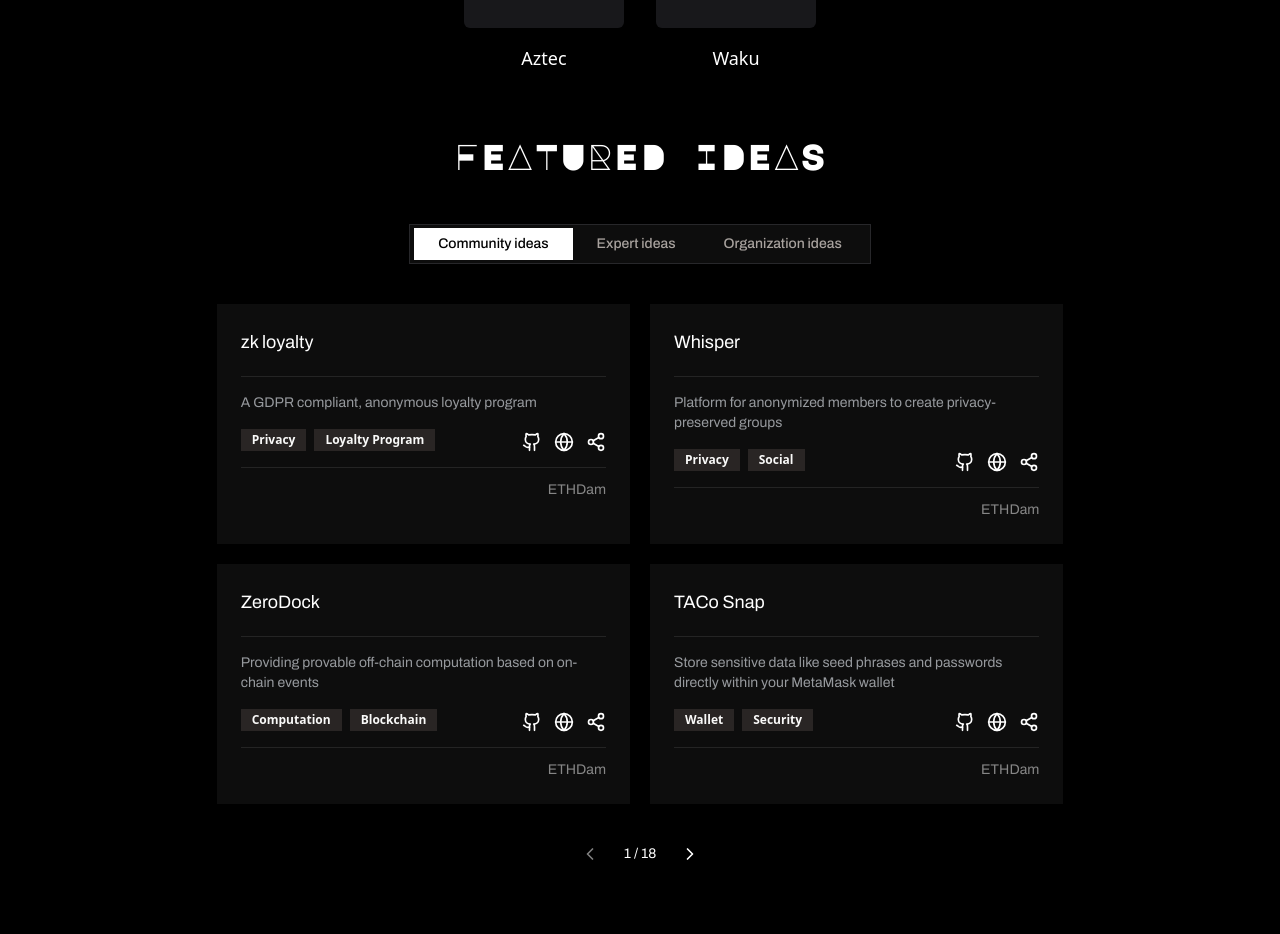
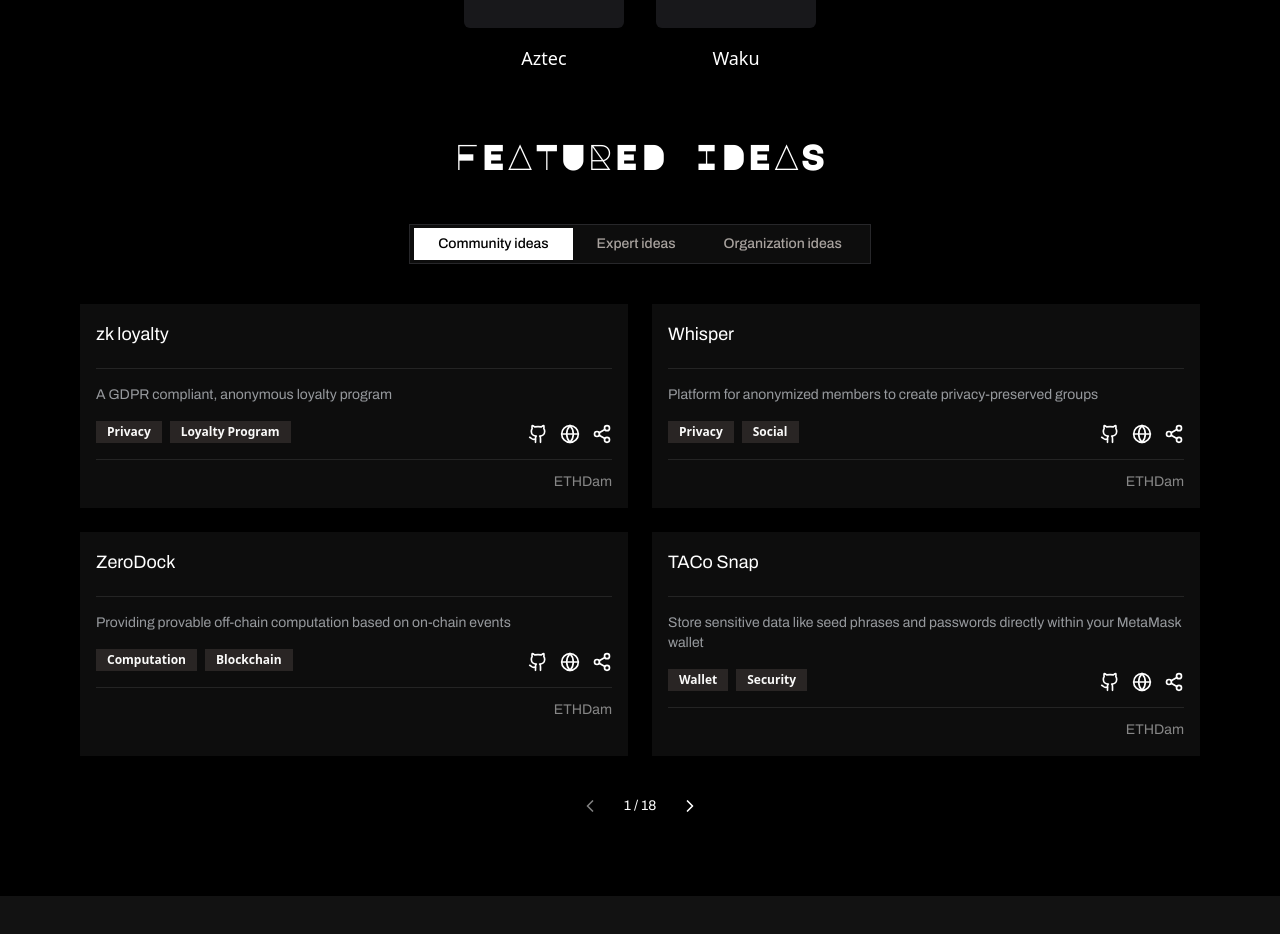
Before and after one commit to web3privacy/hackathonusecases, a Next.js app: page / in a window 1280 px wide. Shown: the part 700-1634 px from the top of the page. After the commit the page ends 1596 px from the top, so only its background shows below. Built offline with nearby package versions, Linux system fonts and the light colour scheme.

Commit message:
revert some configs to mjs; adjust ui

```diff
--- a/components/ui/idea-card.tsx
+++ b/components/ui/idea-card.tsx
@@ -185,7 +185,7 @@
   }
 
   return (
-    <div className="bg-[#0d0d0d] md:w-1/3 w-full p-6 relative">
+    <div className="bg-[#0d0d0d] w-full p-4 relative">
       {renderCardHeader()}
 
       {type === 'organization' && organizationName && name !== organizationName && (
--- a/pages/_app.tsx
+++ b/pages/_app.tsx
@@ -1,6 +1,11 @@
 import '@/styles/globals.css'
 import type { AppProps } from 'next/app'
+import { ThemeProvider } from '@/components/theme-provider'
 
 export default function App({ Component, pageProps }: AppProps) {
-  return <Component {...pageProps} />
+  return (
+    <ThemeProvider attribute="class" defaultTheme="dark" disableTransitionOnChange>
+      <Component {...pageProps} />
+    </ThemeProvider>
+  )
 }
--- a/pages/_document.tsx
+++ b/pages/_document.tsx
@@ -1,15 +1,12 @@
 import { Html, Head, Main, NextScript } from 'next/document'
-import { ThemeProvider } from '@/components/theme-provider'
 
 export default function Document() {
   return (
     <Html lang="en">
       <Head />
       <body>
-        <ThemeProvider attribute="class" defaultTheme="dark" disableTransitionOnChange>
-          <Main />
-          <NextScript />
-        </ThemeProvider>
+        <Main />
+        <NextScript />
       </body>
     </Html>
   )
--- a/pages/idea/[id].tsx
+++ b/pages/idea/[id].tsx
@@ -151,6 +151,8 @@
               : 'Community Idea'}
         </h1>
 
+        <div className="flex justify-center">
+          <div className="w-full max-w-2xl">
             <IdeaCard
               id={idea.id}
               name={idea.name}
@@ -166,6 +168,8 @@
               organizationName={idea.organizationName}
               features={idea.features}
             />
+          </div>
+        </div>
 
         <div className="mt-8">
           <button
--- a/pages/index.tsx
+++ b/pages/index.tsx
@@ -476,7 +476,7 @@
 
       {/* Organizations section styled like the screenshot */}
       {uniqueOrganizations.length > 0 && (
-        <div className="mt-16 mb-12">
+        <div className="container mx-auto max-w-6xl px-4 mt-16 mb-12">
           <h1 className="major text-center text-4xl mb-12 uppercase">ORGANIZATIONS</h1>
           <div className="flex flex-wrap justify-center gap-8">
             {uniqueOrganizations.map((org, index) => (
@@ -496,8 +496,7 @@
           </div>
         </div>
       )}
-
-      <div className="mt-16">
+      <div className="container mx-auto max-w-6xl px-4 mt-16">
         <h1 className="major text-center text-4xl uppercase mb-12">FEATURED IDEAS</h1>
         <Tabs defaultValue="community" className="mt-5" onValueChange={handleTabChange}>
           <div className="flex justify-center w-full">
@@ -515,7 +514,7 @@
           </div>
           <div className="mt-10 w-full text-left">
             <TabsContent value="community">
-              <div className="md:flex flex-wrap md:justify-center justify-start px-5 gap-5 space-y-5 md:space-y-0">
+              <div className="grid grid-cols-1 md:grid-cols-2 lg:grid-cols-2 gap-6">
                 {getPaginatedIdeas(featuredCommunityIdeas, communityPage).map((idea, index) => (
                   <IdeaCard
                     key={index}
@@ -537,7 +536,7 @@
               />
             </TabsContent>
             <TabsContent value="expert">
-              <div className="md:flex flex-wrap md:justify-center justify-start px-5 gap-5 space-y-5 md:space-y-0">
+              <div className="grid grid-cols-1 md:grid-cols-2 lg:grid-cols-2 gap-6">
                 {getPaginatedIdeas(featuredExpertIdeas, expertPage).map((idea, index) => (
                   <IdeaCard
                     key={index}
@@ -561,7 +560,7 @@
               />
             </TabsContent>
             <TabsContent value="organization">
-              <div className="md:flex flex-wrap md:justify-center justify-start px-5 gap-5 space-y-5 md:space-y-0">
+              <div className="grid grid-cols-1 md:grid-cols-2 lg:grid-cols-2 gap-6">
                 {getPaginatedIdeas(featuredOrganizationIdeas, organizationPage).map(
                   (idea, index) => (
                     <IdeaCard
--- a/postcss.config.ts
+++ b/postcss.config.mjs
@@ -1,3 +1,4 @@
+/** @type {import('postcss-load-config').Config} */
 const config = {
   plugins: {
     tailwindcss: {},
--- a/tailwind.config.ts
+++ b/tailwind.config.js
@@ -1,6 +1,5 @@
-import type { Config } from 'tailwindcss'
-
-const config: Config = {
+/** @type {import('tailwindcss').Config} */
+module.exports = {
   darkMode: ['class'],
   content: [
     './pages/**/*.{js,jsx,ts,tsx}',
@@ -36,5 +35,3 @@
   },
   plugins: [require('tailwindcss-animate'), require('@tailwindcss/typography')],
 }
-
-export default config
--- a/tsconfig.json
+++ b/tsconfig.json
@@ -26,5 +26,5 @@
     }
   },
   "include": ["next-env.d.ts", "**/*.ts", "**/*.tsx", ".next/types/**/*.ts", "types/**/*.d.ts"],
-  "exclude": ["node_modules", "eslint.config.*"]
+  "exclude": ["node_modules", "eslint.config.*", "tailwind.config.*", "postcss.config.*"]
 }
```
Also changed, not shown: .eslintrc.json, 1 other file (tests, documents, lock files or other folders). Lines whose indentation alone changed are shown as unchanged.
